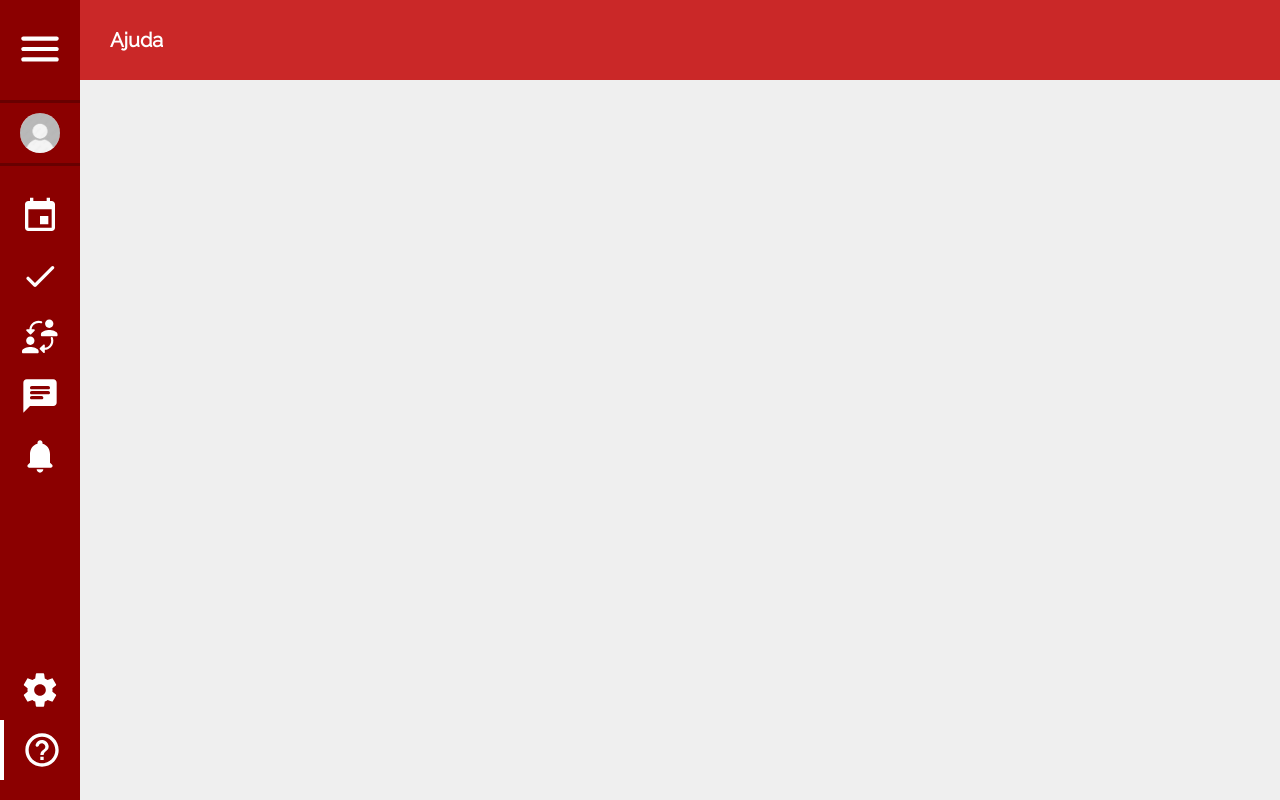
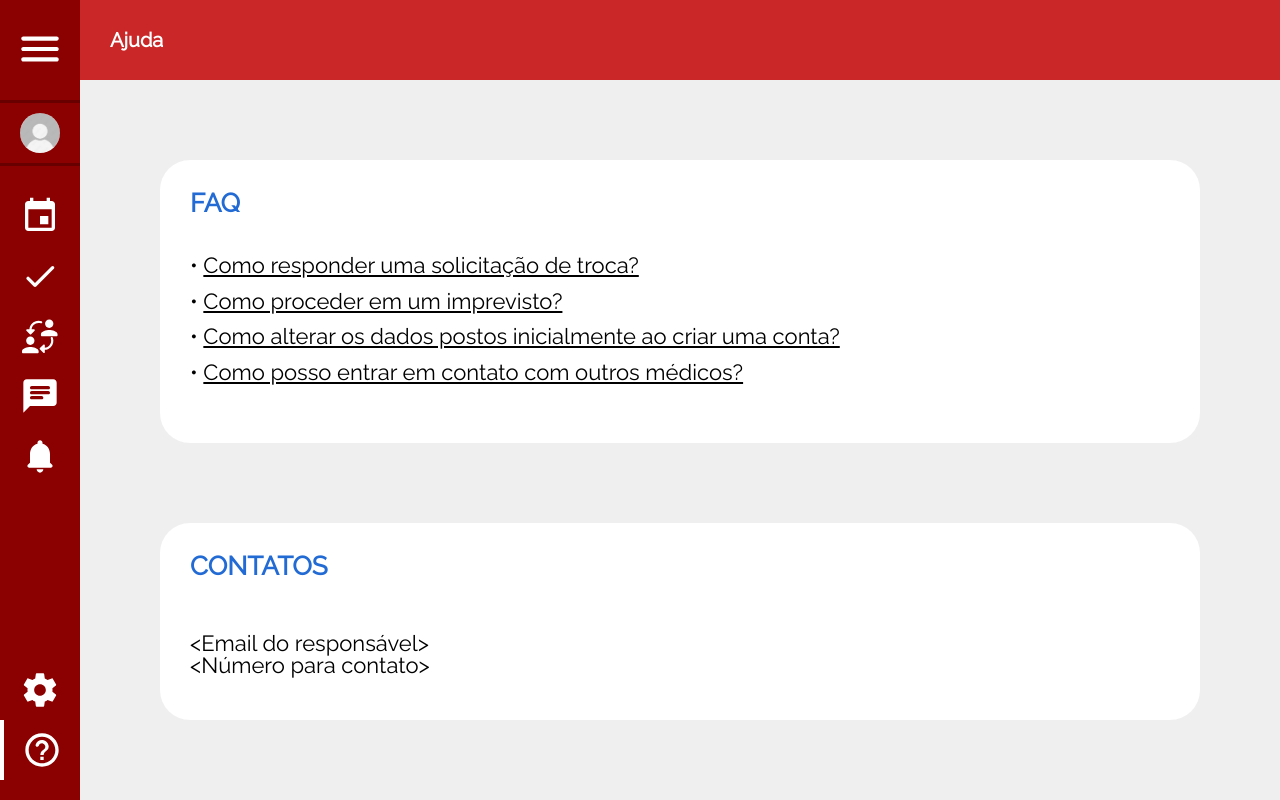
Before and after one commit to eduardor0cha/sgpm-frontend, a React (Create React App) app: page /help in a window 1280 px wide. Built offline with nearby package versions, Linux system fonts and the light colour scheme.

Commit message:
Add help page

```diff
--- /dev/null
+++ b/src/pages/Help/Help.js
@@ -0,0 +1,44 @@
+import React from 'react';
+
+function Help() {
+  return (
+    <div className="sgpm-help">
+      <div className="sgpm-help__faq">
+        <h1>FAQ</h1>
+        <ul className="sgpm-help__faq--list">
+          <li>
+            <spam>• </spam>
+            <a href="">Como responder uma solicitação de troca?</a>
+          </li>
+          <li>
+            <spam>• </spam>
+            <a href="">Como proceder em um imprevisto?</a>
+          </li>
+          <li>
+            <spam>• </spam>
+            <a href="">
+              Como alterar os dados postos inicialmente ao criar uma conta?
+            </a>
+          </li>
+          <li>
+            <spam>• </spam>
+            <a href="">Como posso entrar em contato com outros médicos?</a>
+          </li>
+        </ul>
+      </div>
+      <div className="sgpm-help__contact">
+        <h1>CONTATOS</h1>
+        <ul className="sgpm-help__contact--list">
+          <li>
+            <spam>{`<Email do responsável>`}</spam>
+          </li>
+          <li>
+            <spam>{`<Número para contato>`}</spam>
+          </li>
+        </ul>
+      </div>
+    </div>
+  );
+}
+
+export default Help;
--- /dev/null
+++ b/src/pages/Help/index.js
@@ -0,0 +1,3 @@
+import Help from './Help';
+
+export { Help };
--- a/src/pages/index.js
+++ b/src/pages/index.js
@@ -1,4 +1,5 @@
 import { Login } from './Login';
 import { Calendar } from './Calendar';
+import { Help } from './Help';
 
-export { Login, Calendar };
+export { Login, Calendar, Help };
--- a/src/routes.js
+++ b/src/routes.js
@@ -1,7 +1,7 @@
 import React from 'react';
-import { Route, Switch, Redirect } from 'react-router-dom';
+import { Route, Switch } from 'react-router-dom';
 import { Layout } from './components';
-import { Login, Calendar } from './pages';
+import { Login, Calendar, Help } from './pages';
 
 function routes() {
   return (
@@ -10,6 +10,7 @@ function routes() {
       <Route path="/login" component={Login} />
       <Layout>
         <Route path="/calendar" component={Calendar} />
+        <Route path="/help" component={Help} />
       </Layout>
     </Switch>
   );
--- a/src/styles/base/_topography.scss
+++ b/src/styles/base/_topography.scss
@@ -8,6 +8,7 @@ select {
   font-family: 'Raleway', sans-serif;
 }
 
+a,
 h1,
 h2,
 h3,
--- a/src/styles/main.scss
+++ b/src/styles/main.scss
@@ -7,6 +7,7 @@
 
 //pages
 @import './pages/login';
+@import './pages/help';
 
 //components
 @import './components/input';
--- /dev/null
+++ b/src/styles/pages/_help.scss
@@ -0,0 +1,50 @@
+.sgpm-help {
+  height: 100%;
+  display: flex;
+  flex-direction: column;
+
+  &__faq,
+  &__contact {
+    background-color: white;
+    border-radius: 3rem;
+    padding: 3rem;
+
+    h1 {
+      color: $light-blue;
+      font-size: 2.6rem;
+    }
+
+    ul {
+      font-size: 2.2rem;
+      display: flex;
+      flex-direction: column;
+      justify-content: center;
+      height: 80%;
+      margin-top: 2rem;
+
+      li {
+        height: 20%;
+      }
+
+      a {
+        text-decoration: underline;
+        font-size: 2.2rem;
+        color: black;
+
+        &:active {
+          color: gray;
+        }
+      }
+    }
+  }
+
+  &__faq {
+    margin: 8rem 8rem 4rem 8rem;
+    height: 60%;
+  }
+
+  &__contact {
+    margin: 4rem 8rem 8rem 8rem;
+    height: 40%;
+  }
+}
```
